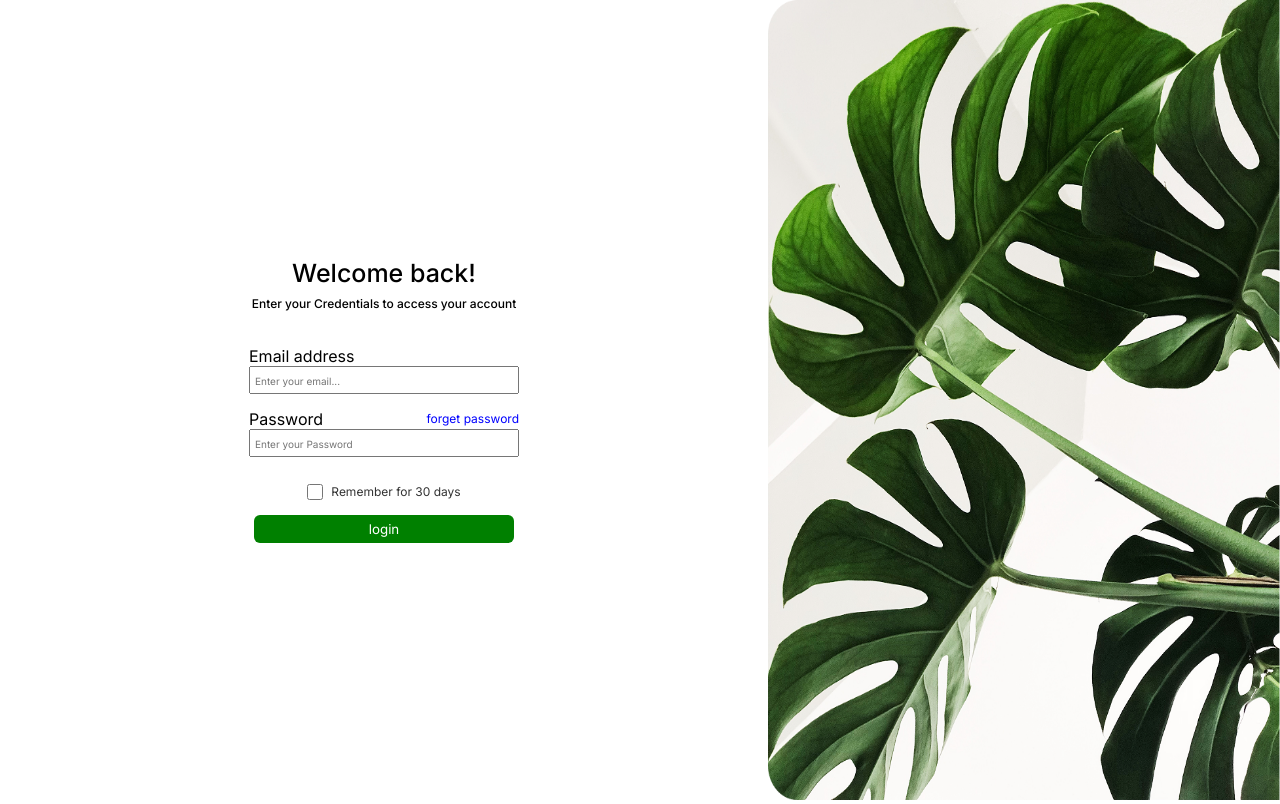
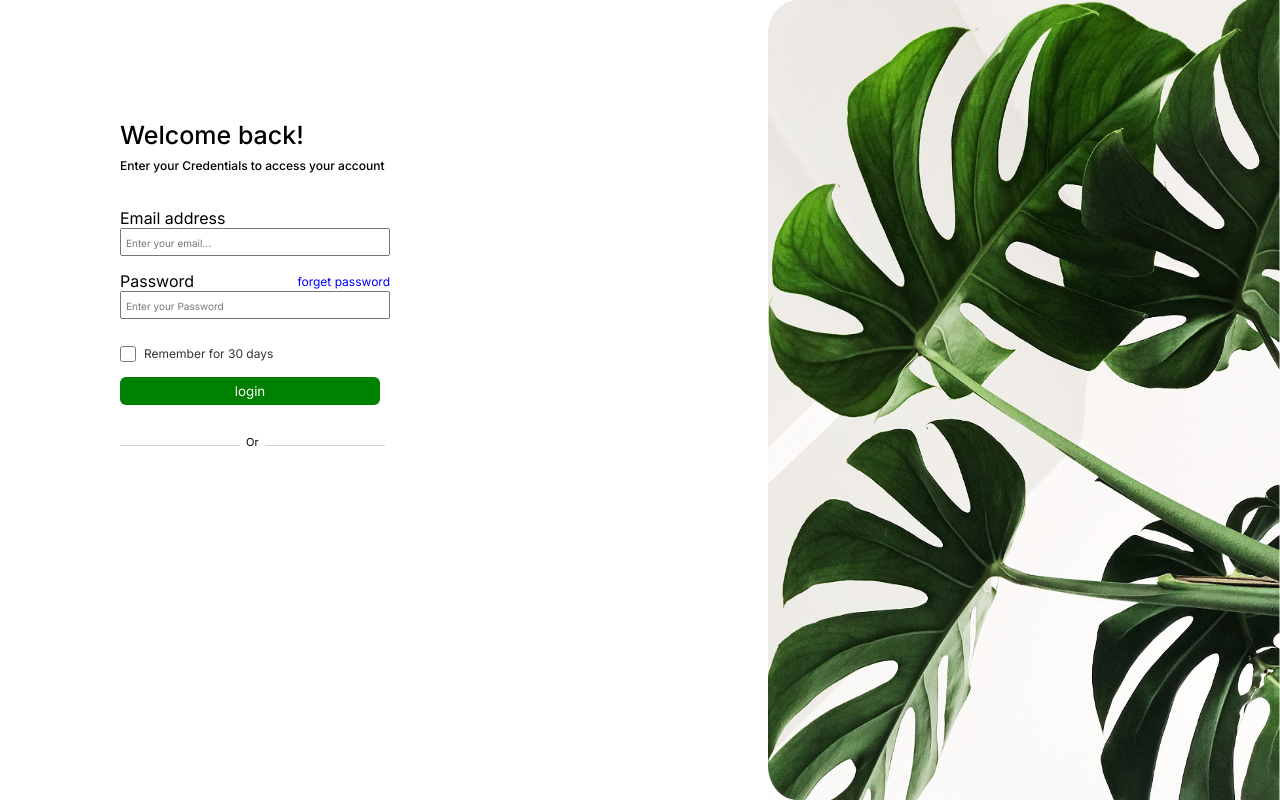
Before and after one commit to zh012948/login-signup-react-firebase, a React (Vite) app: page / in a window 1280 px wide. Built offline with nearby package versions, Linux system fonts and the light colour scheme.

Commit message:
initial Commit

```diff
--- a/src/pages/Login.jsx
+++ b/src/pages/Login.jsx
@@ -32,6 +32,26 @@ function Login() {
                     <div className="btnLogin">
                         <button type="submit">login</button>
                     </div>
+
+
+                    <div className="seperation-styling">
+                        <div className="horizontal">{""}</div>
+                        <span id="or">Or</span>
+                        <div className="horizontal">{""}</div>
+                    </div>
+
+                    {/* other Sigin Options */}
+                    <div className="other-signin-optoins">
+                        <div className="google">
+
+                        </div>
+
+                        <div className="apple">
+
+                        </div>
+
+                    </div>
+
                 </div>
                 <div className="image-container">
                     <img src={Image} alt="sideImage" />
--- a/src/styles/Login.css
+++ b/src/styles/Login.css
@@ -14,13 +14,15 @@
 }
 
 .content-container {
-    display: flex;
+    /* display: flex;
     flex-direction: column;
-    align-items: center;
-    justify-content: center;
+    align-items: flex-start;
+    justify-items: center;
+    justify-content: center; */
     text-align: start;
     width: 60vw;
     margin: 120px;
+    /* margin-left: 240px; */
 }
 
 .image-container img {
@@ -106,9 +108,7 @@ input:focus {
 
 .remember-checkbox {
     display: flex;
-    align-items: center;
     gap: 8px;
-
     margin-top: 12px;
 
     font-size: 14px;
@@ -154,3 +154,24 @@ input:focus {
 .btnLogin button:active {
     opacity: 1.5;
 }
+
+.seperation-styling {
+    display: flex;
+    width: 270px;
+    margin-top: 30px;
+    margin-bottom: 60px;
+}
+
+
+.horizontal {
+    transform: translateY(10px);
+    width: 120px;
+    background: lightgrey;
+    height: 1px;
+}
+
+#or {
+    margin-left: 6px;
+    margin-right: 6px;
+    font-size: 11px;
+}
```
